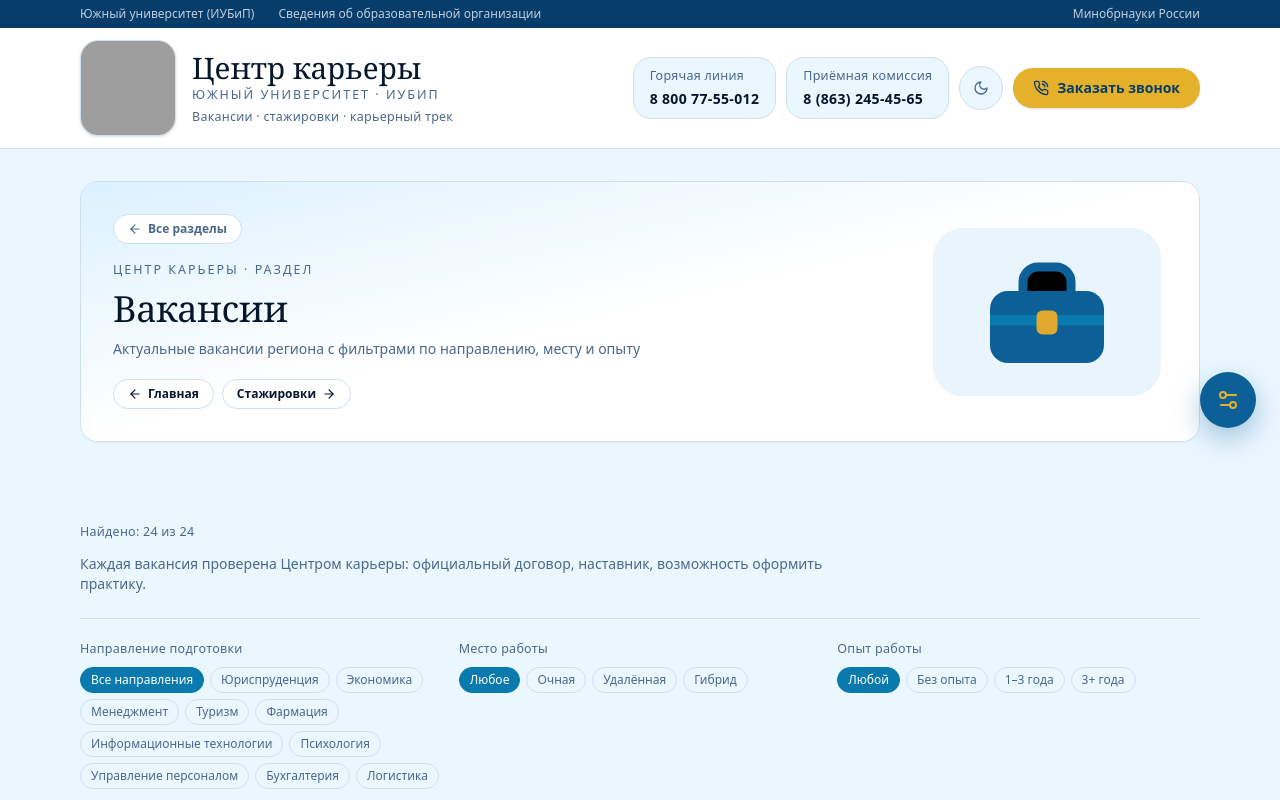
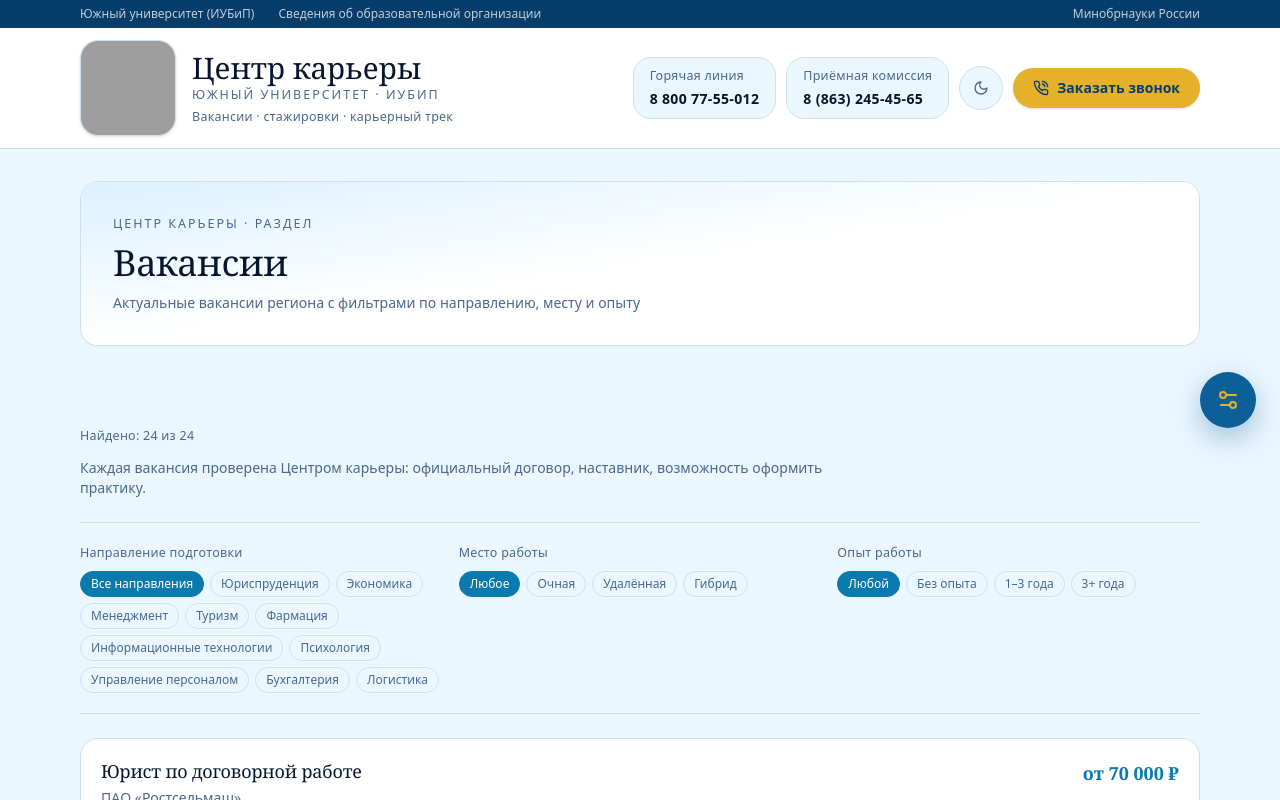
Before and after one commit to romanraw12/centr-kariery-hub, a React (Vite) app: page / in a window 1280 px wide. Both pictures are taken after a click on the button 261 px from the left and 1015 px from the top of the page. Shown: the top 800 px of the page. Built offline with nearby package versions, Linux system fonts and the light colour scheme; grey boxes are pictures that could not be loaded.

Commit message:
update: build 08.10.2026 12:53:42,82

```diff
--- a/src/App.tsx
+++ b/src/App.tsx
@@ -102,7 +102,7 @@ export default function App() {
             <SectionIndex onOpen={openView} />
           </>
         ) : (
-          <SectionPage id={view} onNavigate={openView}>
+          <SectionPage id={view}>
             {renderSection()}
           </SectionPage>
         )}
--- a/src/components/SectionPage.tsx
+++ b/src/components/SectionPage.tsx
@@ -1,75 +1,25 @@
-import { ArrowLeft, ArrowRight } from 'lucide-react'
 import type { ReactNode } from 'react'
 import { NAV } from '../nav'
-import { SectionArt } from './SectionArt'
 
-/* Обложка раздела: хлебовые крошки, заголовок, иллюстрация и переходы
-   к соседним разделам. Ниже — содержимое самой секции. */
-export function SectionPage({
-  id,
-  onNavigate,
-  children,
-}: {
-  id: string
-  onNavigate: (id: string) => void
-  children: ReactNode
-}) {
-  const index = NAV.findIndex((item) => item.id === id)
-  const current = index >= 0 ? NAV[index] : null
-  const prev = index > 0 ? NAV[index - 1] : null
-  const next = index >= 0 && index < NAV.length - 1 ? NAV[index + 1] : null
+/* Обложка раздела: крошки, заголовок и подзаголовок — где начинается раздел.
+   Иллюстрации живут в каталоге на главной, навигация — в меню-шестерёнке. */
+export function SectionPage({ id, children }: { id: string; children: ReactNode }) {
+  const current = NAV.find((item) => item.id === id)
 
   if (!current) return null
 
   return (
     <div>
-      {/* Обложка с иллюстрацией. */}
+      {/* Обложка: явная граница начала раздела. */}
       <section className="mx-auto max-w-6xl px-4 pt-8">
         <div className="panel relative overflow-hidden">
           <div className="absolute inset-0 bg-gradient-to-br from-azure-soft via-card to-card" />
-          <div className="relative flex flex-wrap items-center gap-x-8 gap-y-5 p-6 sm:p-8">
-            <div className="min-w-[14rem] flex-1">
-              <button
-                type="button"
-                onClick={() => onNavigate('home')}
-                className="inline-flex items-center gap-1.5 rounded-full border border-line bg-card px-3.5 py-1.5 text-xs font-semibold text-ink-soft transition-colors hover:border-azure hover:text-azure"
-              >
-                <ArrowLeft className="h-3.5 w-3.5" />
-                Все разделы
-              </button>
-
-              <p className="caption mt-4 uppercase tracking-[0.16em]">Центр карьеры · раздел</p>
-              <h1 className="mt-1.5 font-display text-3xl leading-tight sm:text-4xl">
-                {current.label}
-              </h1>
-              <p className="mt-2 max-w-xl text-sm text-ink-soft">{current.subtitle}</p>
-
-              {/* Соседние разделы — «перелистывание». */}
-              <div className="mt-5 flex flex-wrap gap-2">
-                {prev && (
-                  <button
-                    type="button"
-                    onClick={() => onNavigate(prev.id)}
-                    className="inline-flex items-center gap-1.5 rounded-full border border-line bg-card px-3.5 py-1.5 text-xs font-semibold transition-colors hover:border-azure hover:text-azure"
-                  >
-                    <ArrowLeft className="h-3.5 w-3.5" />
-                    {prev.label}
-                  </button>
-                )}
-                {next && (
-                  <button
-                    type="button"
-                    onClick={() => onNavigate(next.id)}
-                    className="inline-flex items-center gap-1.5 rounded-full border border-line bg-card px-3.5 py-1.5 text-xs font-semibold transition-colors hover:border-azure hover:text-azure"
-                  >
-                    {next.label}
-                    <ArrowRight className="h-3.5 w-3.5" />
-                  </button>
-                )}
-              </div>
-            </div>
-
-            <SectionArt kind={current.id} className="h-auto w-44 shrink-0 sm:w-60" />
+          <div className="relative p-6 sm:p-8">
+            <p className="caption uppercase tracking-[0.16em]">Центр карьеры · раздел</p>
+            <h1 className="mt-1.5 font-display text-3xl leading-tight sm:text-4xl">
+              {current.label}
+            </h1>
+            <p className="mt-2 max-w-xl text-sm text-ink-soft">{current.subtitle}</p>
           </div>
         </div>
       </section>
```
Also changed, not shown: 1 other file (tests, documents, lock files or other folders).
